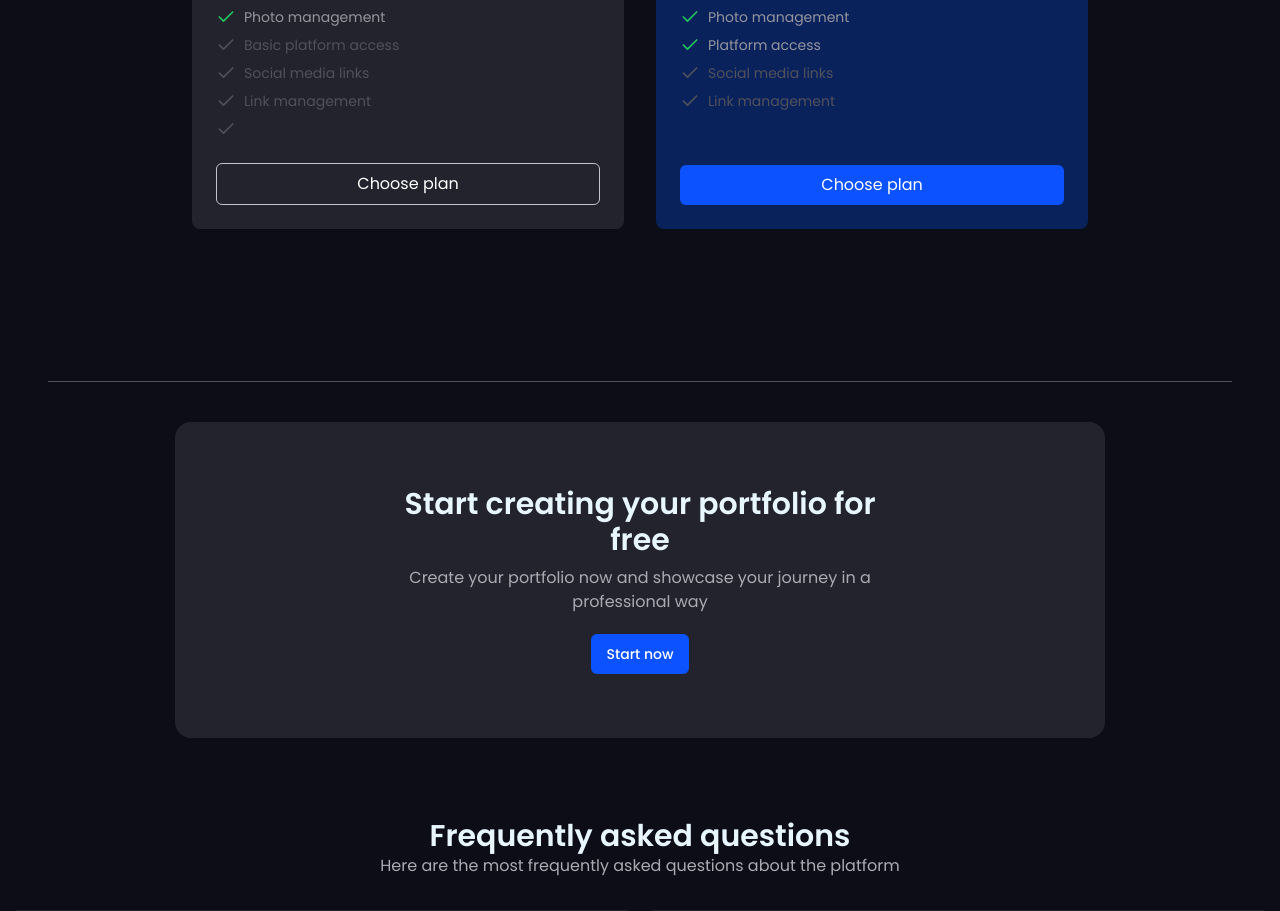
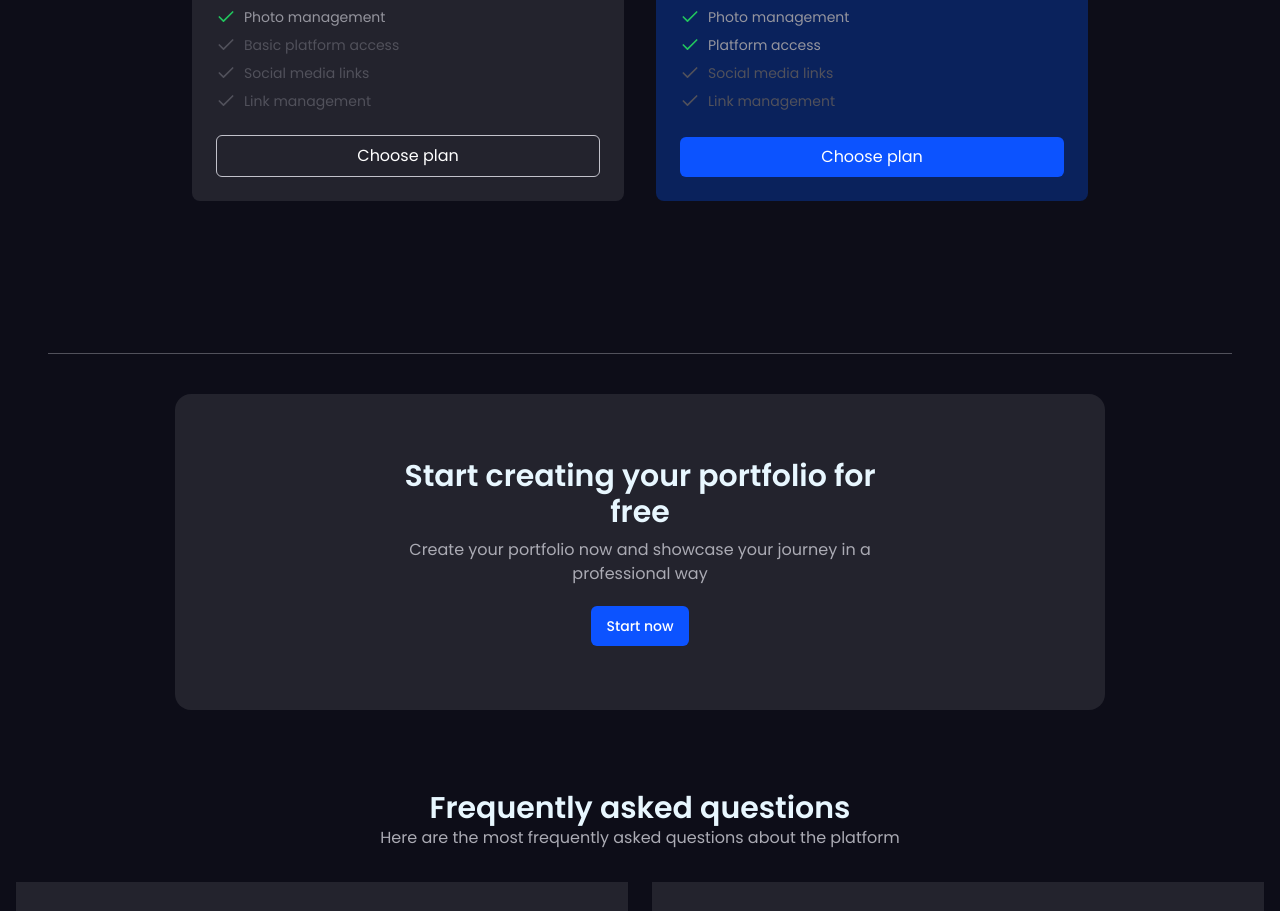
Before and after one commit to bjjlink-br/bjjlink-web, a Next.js app: page /en in a window 1280 px wide. Shown: the part 3004-3915 px from the top of the page. Built offline with nearby package versions, Linux system fonts and the light colour scheme.

Commit message:
refactor: remove blank space

```diff
--- a/src/components/shared/PricingComponent.tsx
+++ b/src/components/shared/PricingComponent.tsx
@@ -28,7 +28,6 @@ export default function PricingComponent({ handleSelectPlan }: PricingComponentP
         { name: t('plans.free.features.basic-access'), available: false },
         { name: t('plans.free.features.social-links'), available: false },
         { name: t('plans.free.features.link-management'), available: false },
-        { name: '', available: false },
       ],
     },
     {
```
